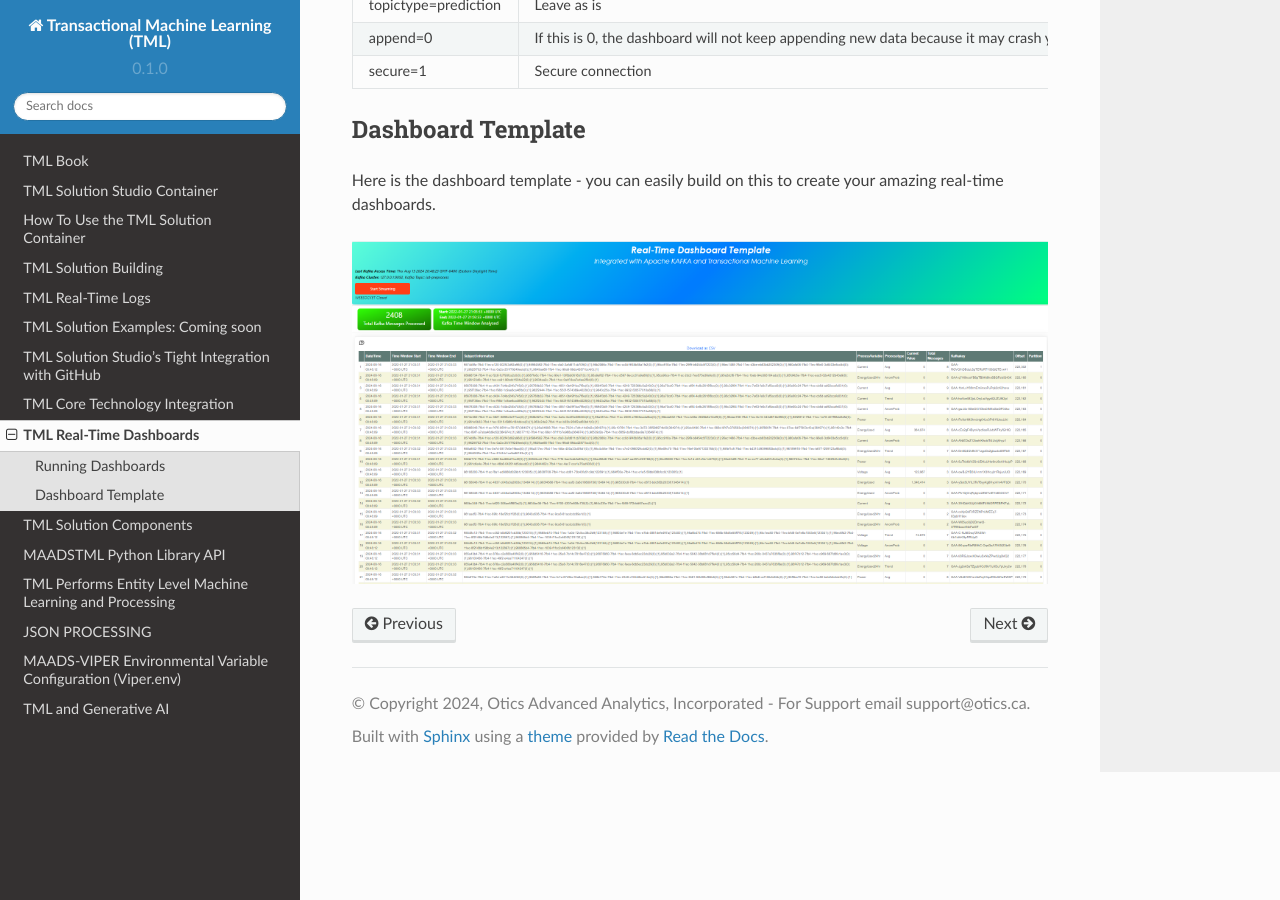
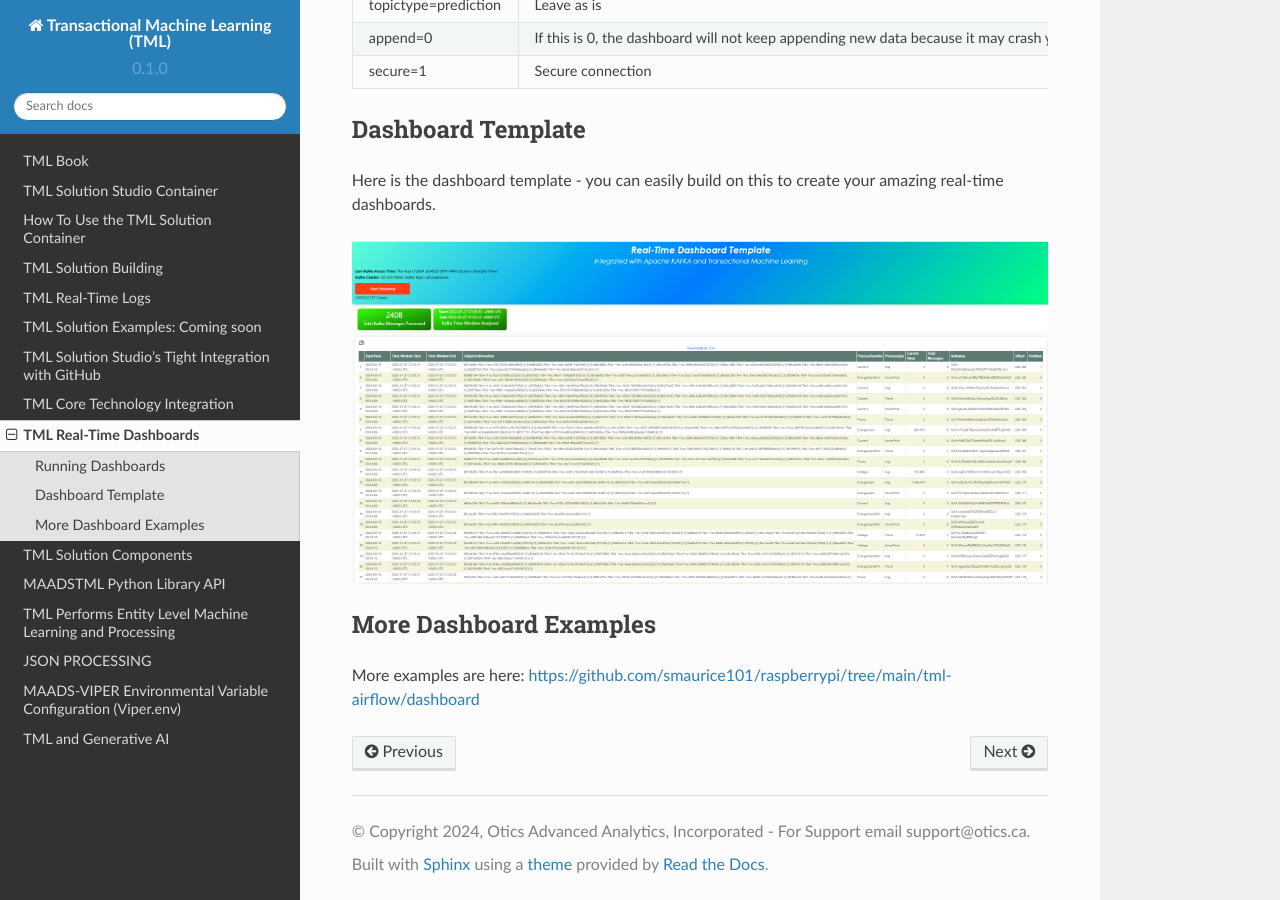
Before and after one commit to smaurice101/readthedocs, a Sphinx documentation site: the page built from docs/source/dashboards.rst, in a window 1280 px wide and 900 px high, scrolled down 2995 px. Built offline with Sphinx 7.4.7 and the Read the Docs theme 2.0.0, drawn with Linux system fonts in a browser that asks for light colours.

Commit message:
Update dashboards.rst

```diff
--- a/docs/source/dashboards.rst
+++ b/docs/source/dashboards.rst
@@ -73,3 +73,8 @@ Dashboard Template
 Here is the dashboard template - you can easily build on this to create your amazing real-time dashboards.
 
 .. figure:: dashtemp.png
+
+More Dashboard Examples
+------------------
+
+More examples are here: `<https://github.com/smaurice101/raspberrypi/tree/main/tml-airflow/dashboard>`_
```
